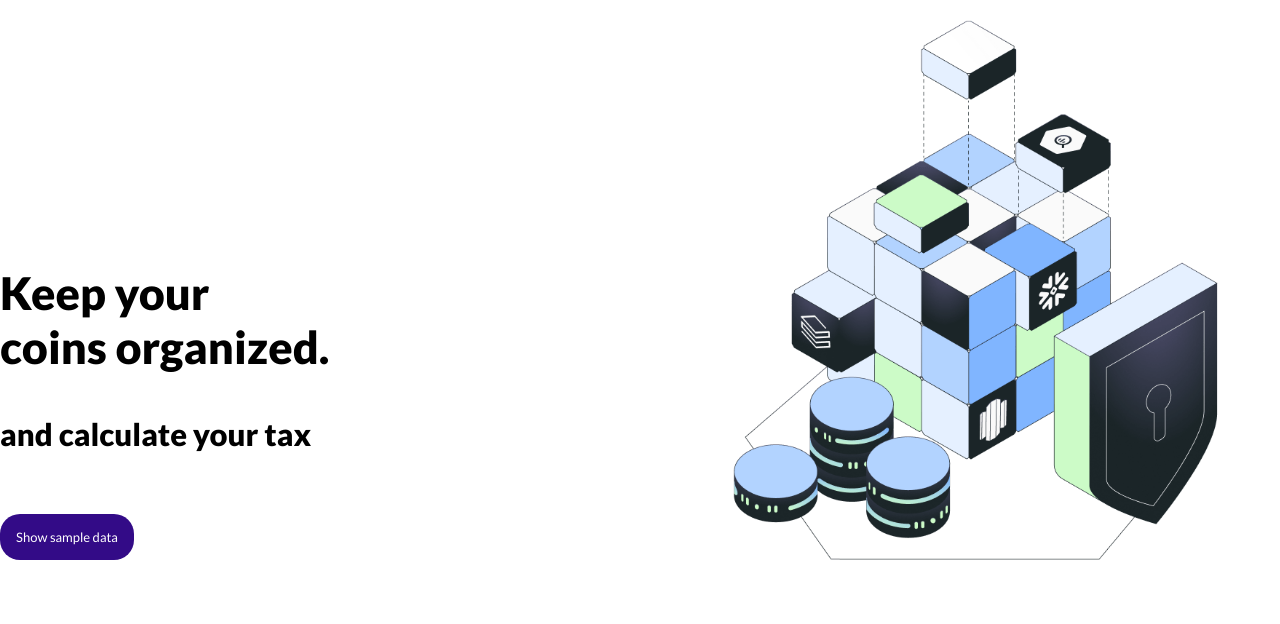
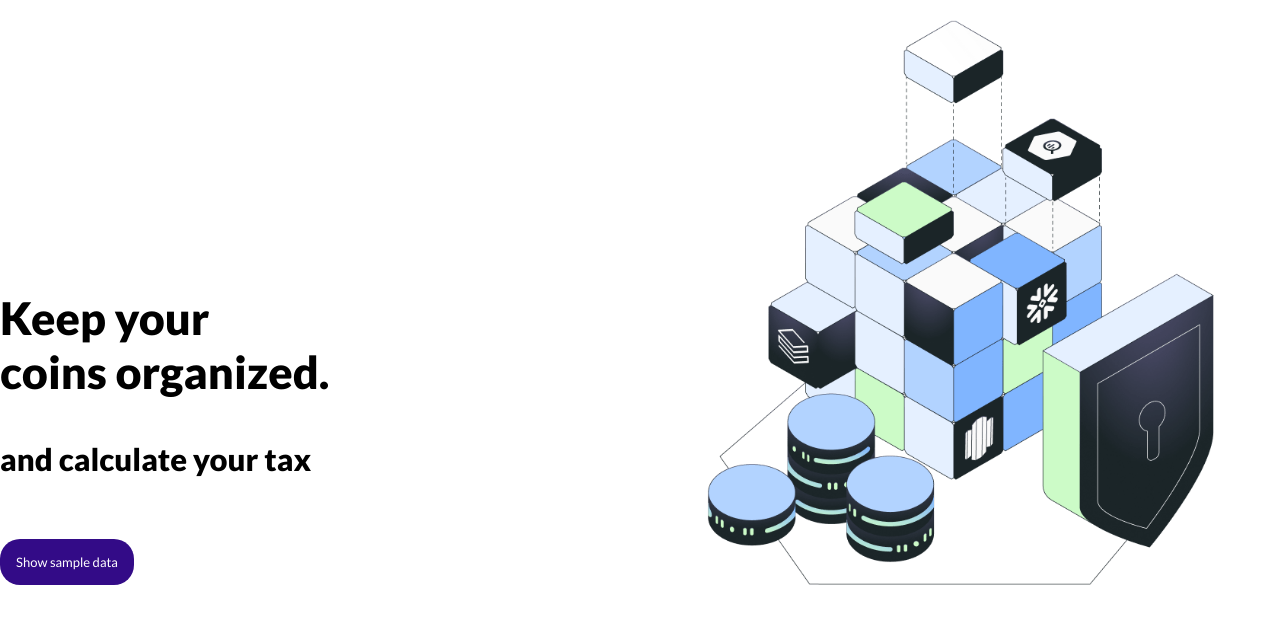
Before and after one commit to arturaffek/coinsapp, a React (Create React App) app in the folder front/: page / in a window 1280 px wide. Shown: the top 624 px of the page. Built offline with nearby package versions, Linux system fonts and the light colour scheme; no server answers.

Commit message:
change style

```diff
--- a/front/src/App.css
+++ b/front/src/App.css
@@ -55,7 +55,7 @@ input {
 }
 .hero {
   max-height: 80vh;
-  height: 540px;
+  height: 565px;
   background-size: contain;
 }
 .hero .row {
```
